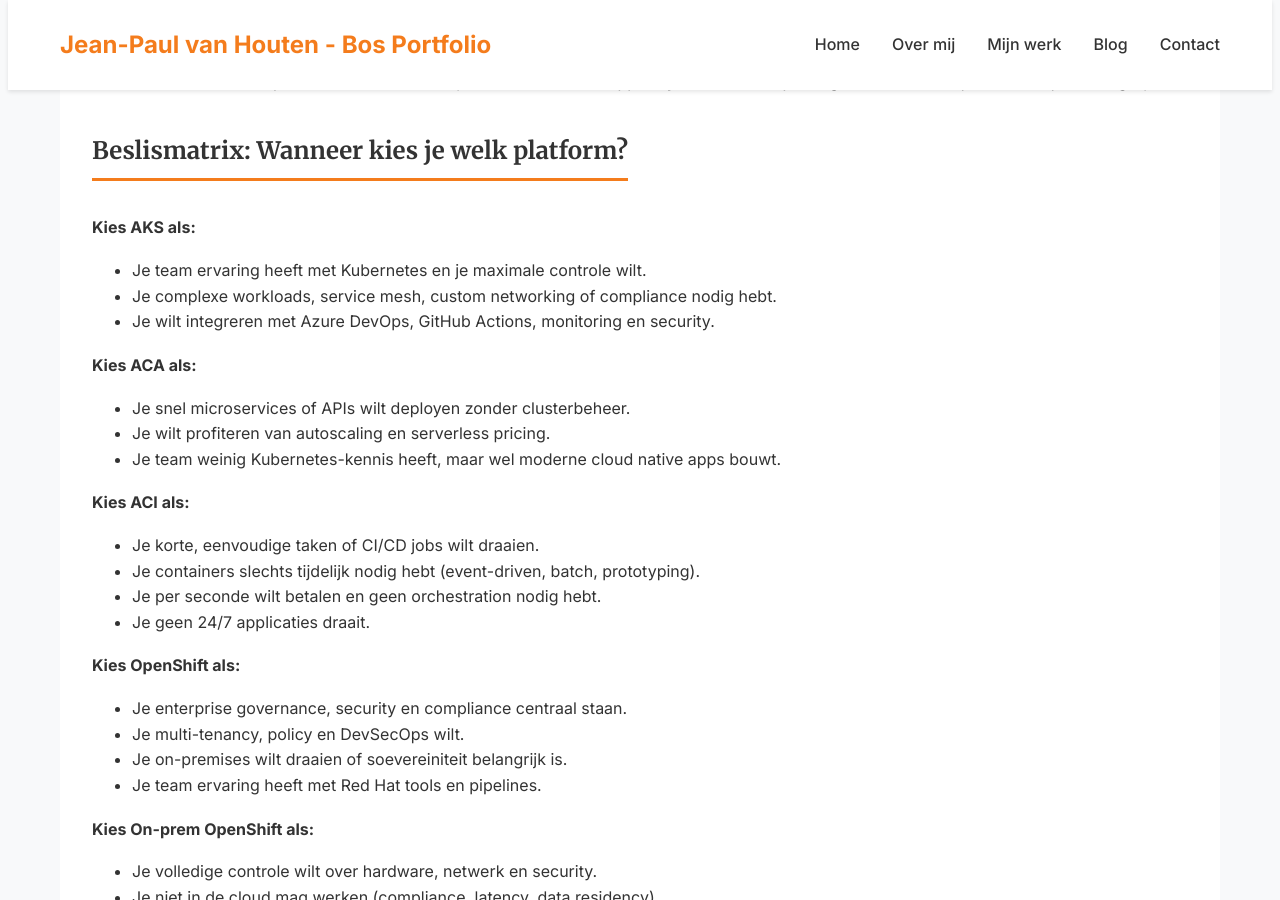
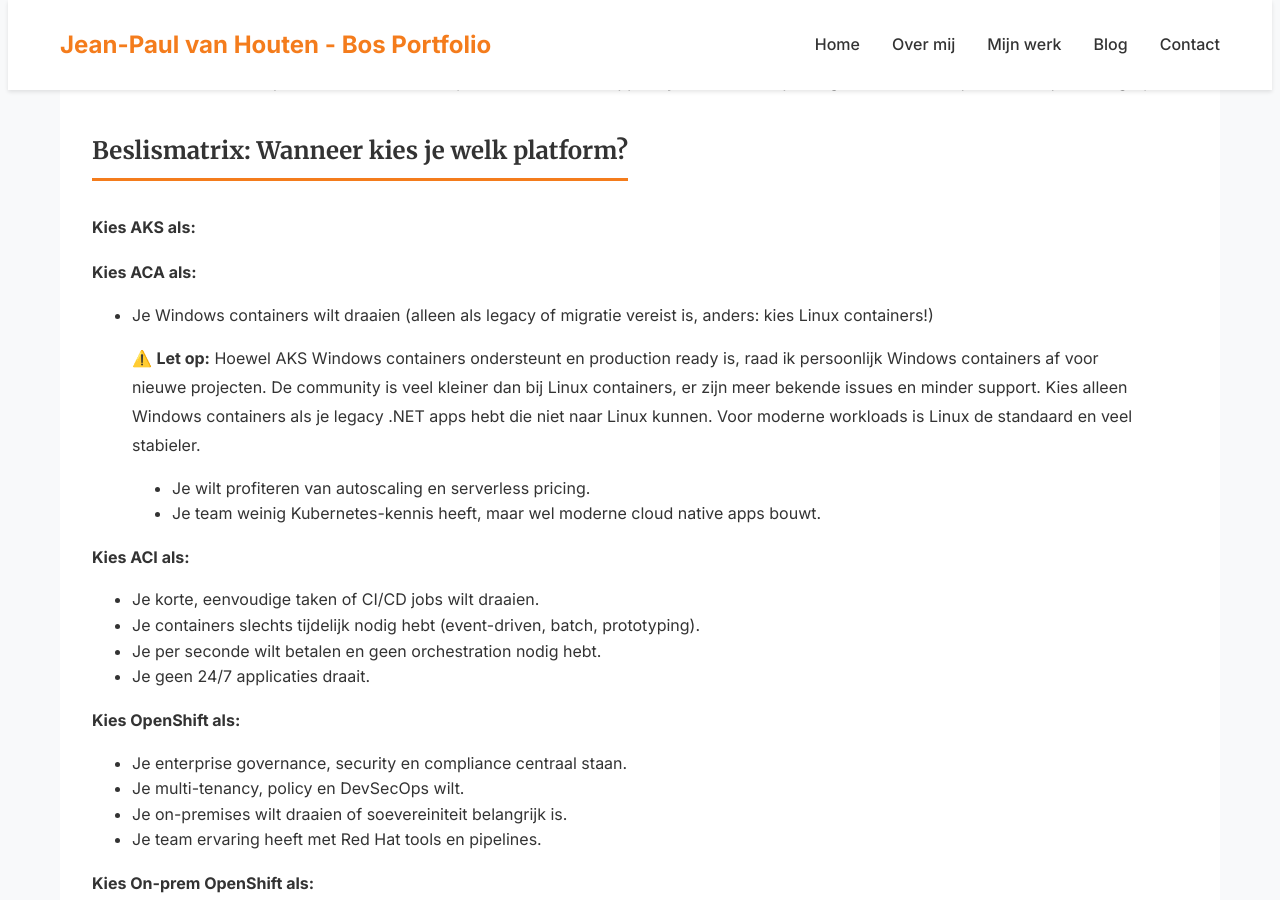
Before and after one commit to vanhoutenbos/personal-website, a Jekyll site: the page built from _posts/2025-10-29-kubernetes-keuzehulp.md, in a window 1280 px wide and 900 px high, scrolled down 1215 px. Built offline with Jekyll 4.4.1, drawn with Linux system fonts in a browser that asks for light colours.

Commit message:
added windows containers

```diff
--- a/_posts/2025-10-29-kubernetes-keuzehulp.md
+++ b/_posts/2025-10-29-kubernetes-keuzehulp.md
@@ -39,12 +39,12 @@
 ## Beslismatrix: Wanneer kies je welk platform?
 
 **Kies AKS als:**
-- Je team ervaring heeft met Kubernetes en je maximale controle wilt.
-- Je complexe workloads, service mesh, custom networking of compliance nodig hebt.
-- Je wilt integreren met Azure DevOps, GitHub Actions, monitoring en security.
 
 **Kies ACA als:**
-- Je snel microservices of APIs wilt deployen zonder clusterbeheer.
+
+- Je Windows containers wilt draaien (alleen als legacy of migratie vereist is, anders: kies Linux containers!)
+
+> ⚠️ **Let op:** Hoewel AKS Windows containers ondersteunt en production ready is, raad ik persoonlijk Windows containers af voor nieuwe projecten. De community is veel kleiner dan bij Linux containers, er zijn meer bekende issues en minder support. Kies alleen Windows containers als je legacy .NET apps hebt die niet naar Linux kunnen. Voor moderne workloads is Linux de standaard en veel stabieler.
 - Je wilt profiteren van autoscaling en serverless pricing.
 - Je team weinig Kubernetes-kennis heeft, maar wel moderne cloud native apps bouwt.
 
```
